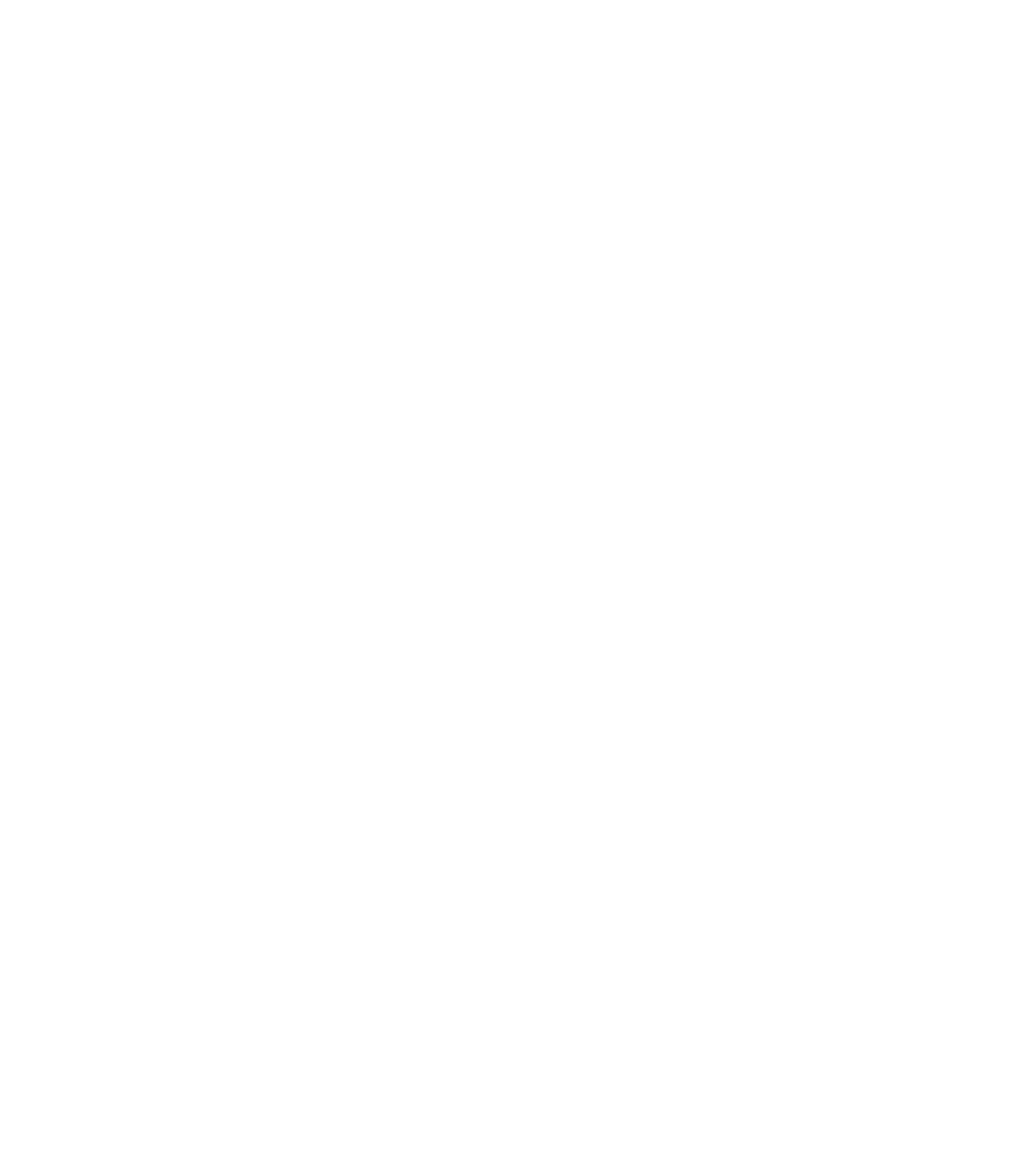
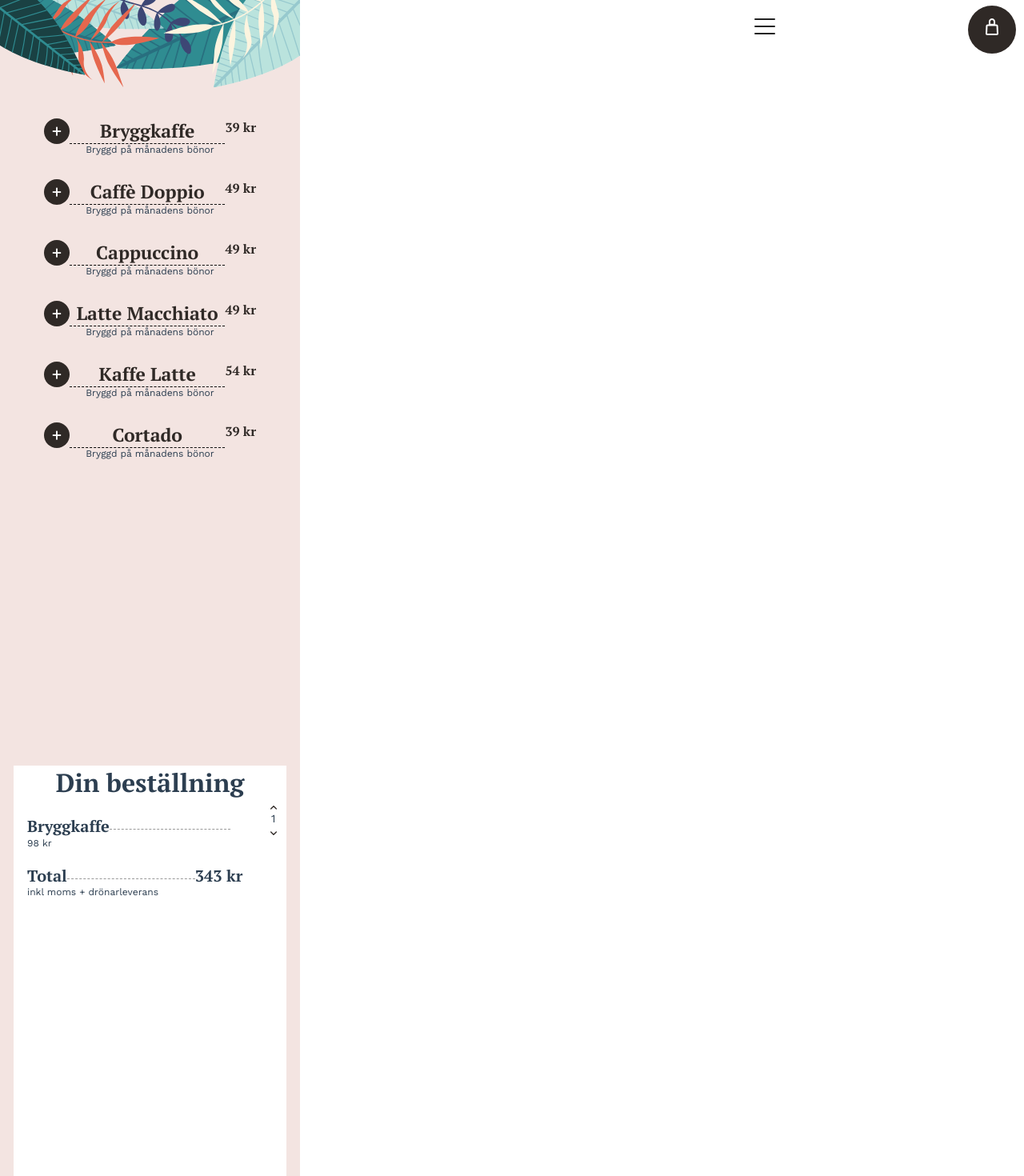
Before and after one commit to rutbergphilip/iths-airbean, a Vue app: page /meny/cart in a window 1280 px wide. Shown: the top 1470 px of the page at 80% size. Before the commit the page ends 800 px from the top, so only its background shows below. Built offline with nearby package versions, Linux system fonts and the light colour scheme.

Commit message:
setting up cart

```diff
--- a/src/api/mock.js
+++ b/src/api/mock.js
@@ -27,11 +27,25 @@ export async function registerUser(name, email){
   })
 }
 
-// export async function makeOrder(userId, cardItems){
-//   // Resolve with a orderId, order total price and ETA after a random timer
-//   // Persist order coupled userId in an array in localStorage
-// }
+export async function makeOrder(userId, cardItems){
+
+
+  const order =  cardItems;
+  order.eta = 14;
+  localStorage.setItem(userId, JSON.stringify(order));
+
+  return new Promise(resolve => {
+    setTimeout(() => {
+      resolve(order)
+    }, 1000)
+
+  })
+
+
+  // Resolve with a orderId, order total price and ETA after a random timer
+  // Persist order coupled userId in an array in localStorage
+}
 
 // export async function fetchOrderHistory(userId){
-//   // Resolve an array of orders after a random timer
+//   Resolve an array of orders after a random timer
 // }
--- a/src/components/CoffeItem.vue
+++ b/src/components/CoffeItem.vue
@@ -27,7 +27,7 @@ export default {
     methods: {
 
         addToCart(id) {
-            this.$store.dispatch('makeOrder', id);
+            this.$store.dispatch('sendOrder', id);
         }
 
     },
--- a/src/components/Meny.vue
+++ b/src/components/Meny.vue
@@ -1,8 +1,13 @@
 <template>
   <div class="meny">
     <Header/>
+    <div class="cart" v-on:click="openCart">
+      <img src="../assets/bag.svg">
+    </div>
     <CoffeItem/>
+    <router-view></router-view>
   </div>
+
 </template>
 
 
@@ -16,6 +21,14 @@ export default {
   components: {
     Header: Header,
     CoffeItem: CoffeItem
+  },
+
+  methods: {
+
+    openCart() {
+      this.$router.push('/meny/cart');
+    }
+
   }
 }
 </script>
@@ -23,10 +36,12 @@ export default {
 <style scoped>
 
 .meny {
+
   display:flex;
   align-items:center;
   flex-direction:column;
   background-color:#F3E4E1;
+  z-index:-1;
 
 
 }
@@ -35,4 +50,25 @@ export default {
   align-self:center;
 }
 
+.cart {
+  position:absolute;
+  right:10px;
+  top:7px;
+  width:60px;
+  height:60px;
+  background-color:#2F2926;
+  border-radius:50%;
+}
+
+.cart img {
+  position:relative;
+  top:16px;
+}
+
+.container {
+  z-index:0;
+}
+
+
+
 </style>
--- /dev/null
+++ b/src/components/cart.vue
@@ -0,0 +1,86 @@
+<template>
+    <div class="container">
+        <h1>Din beställning</h1>
+        <div>
+            <div class="first-line">
+                <p class="title">Bryggkaffe</p>
+                <span></span>
+                <div class="amount">
+                <img src="../assets/arrow-up.svg">
+                <p>1</p>
+                <img src="../assets/arrow-down.svg">
+                </div>
+
+            </div>
+        </div>
+         <p class="price">98 kr</p>
+        <div class="first-line">
+            <p>Total</p>
+            <span class="price-border"/>
+            <p>343 kr</p>
+        </div>
+        <p class="price">inkl moms + drönarleverans</p>
+    </div>
+</template>
+
+
+
+<script>
+export default {
+
+}
+</script>
+
+<style scoped>
+
+@import url('https://fonts.googleapis.com/css2?family=PT+Serif:wght@700&family=Work+Sans:wght@400&display=swap');
+
+.container {
+    position:relative;
+    z-index:10;
+    background-color:white;
+    width:341px;
+    height:565.77px;
+    display:flex;
+    flex-direction:column;
+
+
+}
+
+
+.first-line {
+    display:flex;
+    margin-top:20px;
+    margin-left:17px;
+    font-family: 'PT Serif', serif;
+    font-size:20px;
+}
+
+span {
+    width:151px;
+    border-top:dashed 0.5px rgba(0, 0, 0, 0.4);
+    margin-top:17px;
+}
+
+.price-border {
+    width:160px;
+
+}
+
+.amount {
+    margin-left:50px;
+    margin-top:-20px;
+    font-family: 'Work Sans', sans-serif;
+    font-size:14px;
+}
+
+.price {
+    align-self:flex-start;
+    margin-left:17px;
+
+    font-family: 'Work Sans', sans-serif;
+    font-size:12px;
+}
+
+
+</style>
--- a/src/router/index.js
+++ b/src/router/index.js
@@ -6,6 +6,7 @@ import Navigation from '../views/Navigation.vue'
 import Meny from '../components/Meny.vue'
 import Profil from '../views/Profil.vue'
 import Orderstatus from '../views/Orderstatus.vue'
+import Cart from '../components/cart.vue'
 
 
 Vue.use(VueRouter)
@@ -27,9 +28,16 @@ const routes = [
     component: Navigation
   },
   {
-    path: '/meny',
+    path: '/meny/',
     name: 'Meny',
-    component: Meny
+    component: Meny,
+    children: [
+      {
+        path: 'cart',
+        name: 'Cart',
+        component: Cart
+      }
+    ]
   },
   {
     path: '/profil',
--- a/src/store/index.js
+++ b/src/store/index.js
@@ -37,8 +37,13 @@ export default new Vuex.Store({
   actions: {
 
 
-    makeOrder(context, id) {
-      context.commit('storeInCart', id)
+    async sendOrder(context, id) {
+      context.commit('storeInCart', id);
+
+      const userData  = JSON.parse(localStorage.getItem('userInfo'))
+      const userId = userData.id;
+      await API.makeOrder(userId, context.cart);
+
     },
 
      async getCoffeTypes(context) {
```
